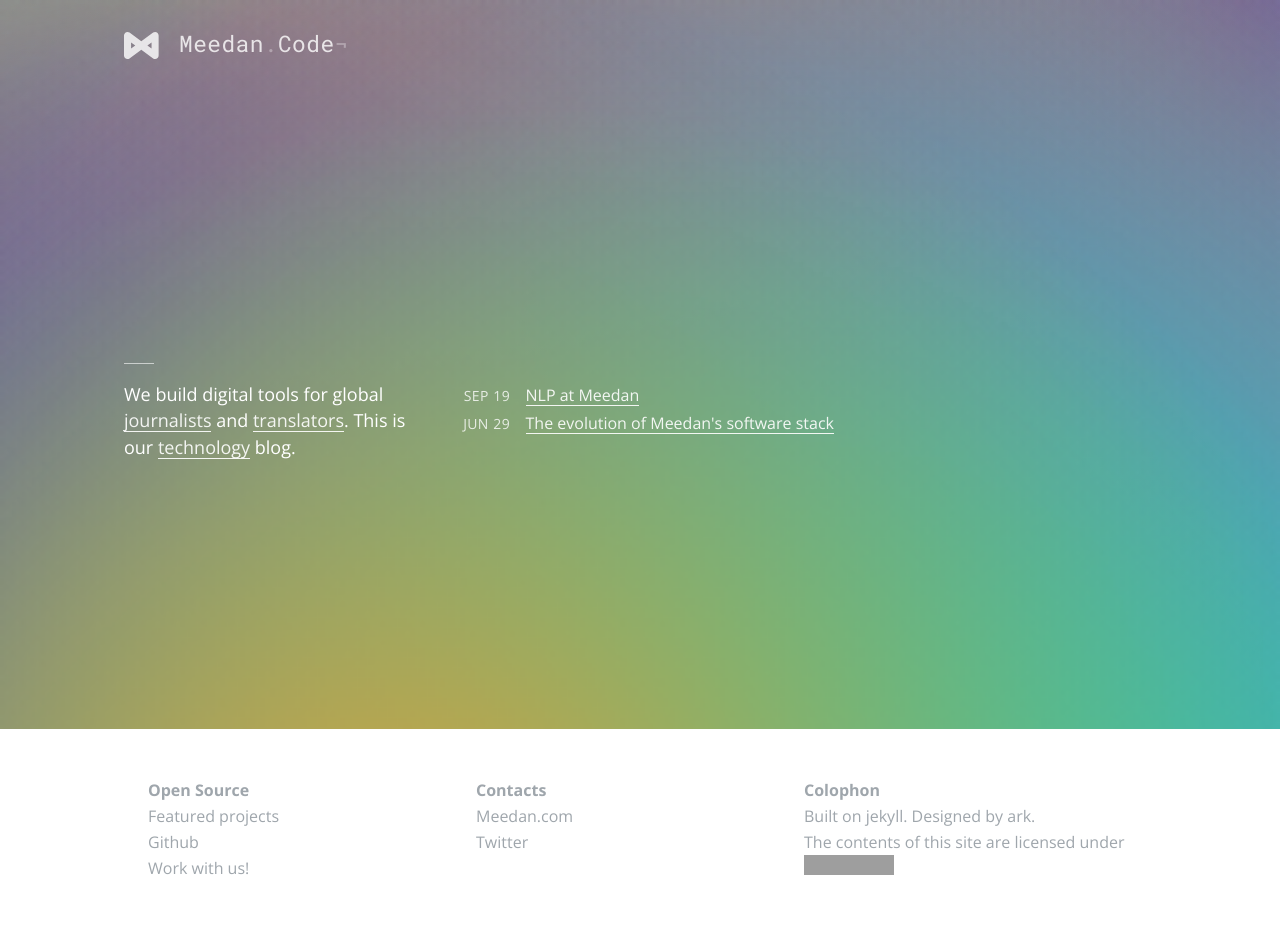
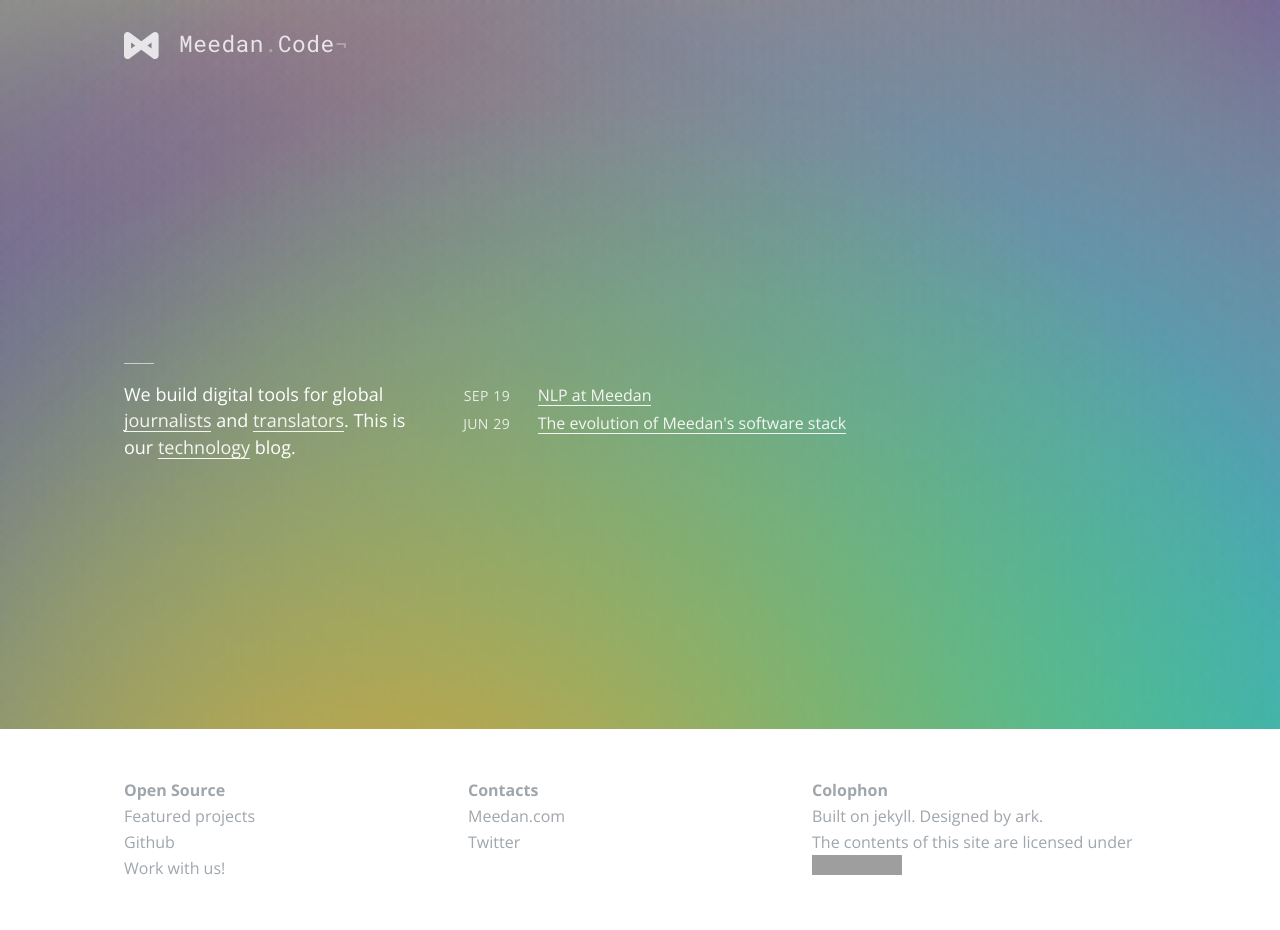
Before and after one commit to meedan/meedan.code, a Jekyll site: the page built from index.html, in a window 1280 px wide. Built offline with Jekyll 4.4.1, drawn with Linux system fonts in a browser that asks for light colours; nearby versions of some CDN libraries; comment, search, counter and statistics services are not loaded; grey boxes are pictures that could not be loaded.

Commit message:
Improving web log on homepage. Fixing line height in header on posts. Adjusting the footer margins.

```diff
--- a/_sass/_post.scss
+++ b/_sass/_post.scss
@@ -5,17 +5,15 @@
 	line-height: 1.8167;
 }
 
-
 header {
 	margin-bottom: 1.7em;
-	margin-top: -0.2em;
-	line-height: 1.275;
+	line-height: 1.4542;
 }
 
 h1, h2 {
 	font-size: inherit;
 	letter-spacing: -0.008em;
-	margin-bottom: 0.625rem;
+	margin-bottom: 0;
 }
 
 h2 {
--- a/css/front.scss
+++ b/css/front.scss
@@ -87,3 +87,55 @@
 .front .content a {
   @include underlined-anchor-links(rgba(#fff,0.9), #fff);
 }
+
+
+// ======================================================================
+// Log
+
+.headline-list li {
+  list-style: none;
+}
+
+.headline-list .datetime-month,
+.headline-list .datetime-day {
+  display: inline-block;
+  color: rgba(255,255,255,0.8);
+}
+
+.headline-list .datetime-month {
+  width: 3em;
+  text-align: right;
+}
+
+.headline-list .datetime-day {
+  width: 2em;
+  text-align: left;
+  padding-left: 0.325em;
+}
+
+.headline-list time {
+  text-transform: uppercase;
+  font-size: 0.875rem;
+  letter-spacing: 0.0245rem;
+}
+
+.headline-list-item {
+  display: flex;
+
+  font-size: 1rem;
+  line-height: 1.7542;
+}
+
+.headline-list-item .headline-list-item-date {
+  flex: 1 1 auto;
+}
+
+.headline-list-item .headline-list-item-title {
+  flex: 4 1 78%;
+}
+
+@include responsive('min-width: #{$width-tablet}') {
+  .front .log {
+    flex: 4 1 68%;
+  }
+}
--- a/css/main.scss
+++ b/css/main.scss
@@ -172,48 +172,6 @@
 
 
 // ======================================================================
-// Log
-
-.headline-list li {
-  list-style: none;
-}
-
-.headline-list .datetime-month,
-.headline-list .datetime-day {
-  display: inline-block;
-  color: rgba(255,255,255,0.8);
-}
-
-.headline-list .datetime-month {
-  width: 3em;
-  text-align: right;
-}
-
-.headline-list .datetime-day {
-  width: 2em;
-  text-align: left;
-  padding-left: 0.325em;
-}
-
-.headline-list time {
-  text-transform: uppercase;
-  font-size: 0.875rem;
-  letter-spacing: 0.0245rem;
-}
-
-.headline-list-item {
-  font-size: 1rem;
-  line-height: 1.7542;
-}
-
-@include responsive('min-width: #{$width-tablet}') {
-  .front .log {
-    flex: 4 1 68%;
-  }
-}
-
-
-// ======================================================================
 // nav
 
 .nav {
@@ -259,7 +217,7 @@
 
 .footer {
   background: #fff;
-  padding: 3rem;
+  padding: 3rem 1.5rem;
   body:not(.front) & {
     border-top: 1px solid rgba($neutral-light, 0.4);
   }
--- a/index.html
+++ b/index.html
@@ -9,8 +9,12 @@
   <ul class="headline-list u-unstyled">
     {% for post in site.posts %}
     <li class="headline-list-item">
-      <time class="datetime" datetime="{{ post.date | date_to_xmlschema }}"><span class="datetime-month">{{ post.date | date: "%b" }}</span><span class="datetime-day">{{ post.date | date: "%d" }}</span></time>
-      <a href="{{ post.url }}">{{ post.title }}</a>
+      <div class="headline-list-item-date">
+      	<time class="datetime" datetime="{{ post.date | date_to_xmlschema }}"><span class="datetime-month">{{ post.date | date: "%b" }}</span><span class="datetime-day">{{ post.date | date: "%d" }}</span></time>
+      </div>
+      <div class="headline-list-item-title">
+      	<a href="{{ post.url }}">{{ post.title }}</a>
+      </div>
     </li>
     {% endfor %}
   </ul>
```
